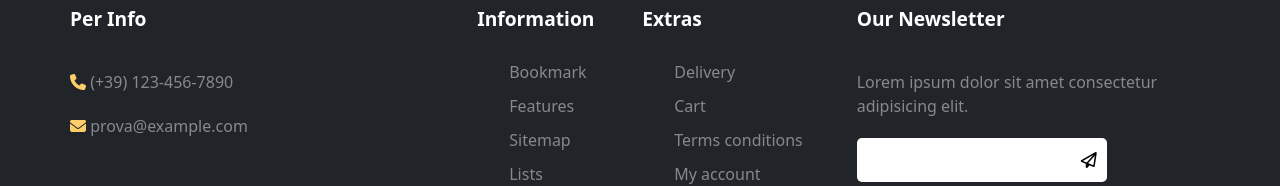
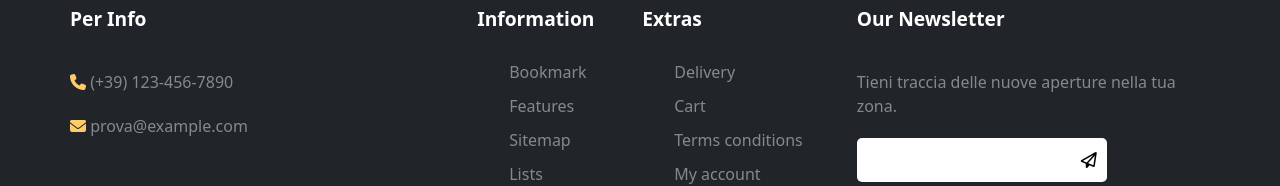
Before and after one commit to EdoardoPerucca/progetto_finale, a Vue app: page / in a window 1280 px wide. Shown: the part 1500-1686 px from the top of the page. Built offline with nearby package versions, Linux system fonts and the light colour scheme.

Commit message:
fix: add newsletter string

```diff
--- a/src/components/AppFooter.vue
+++ b/src/components/AppFooter.vue
@@ -33,7 +33,7 @@ export default {
 
                 <div class="footer-right">
                     <p><strong class="text-white">Our Newsletter</strong></p>
-                    <span>Lorem ipsum dolor sit amet consectetur adipisicing elit.</span>
+                    <span>Tieni traccia delle nuove aperture nella tua zona.</span>
                     <div class="newsletter-input">
                         <input type="text">
                         <i class="fa-regular fa-paper-plane"></i>
```
